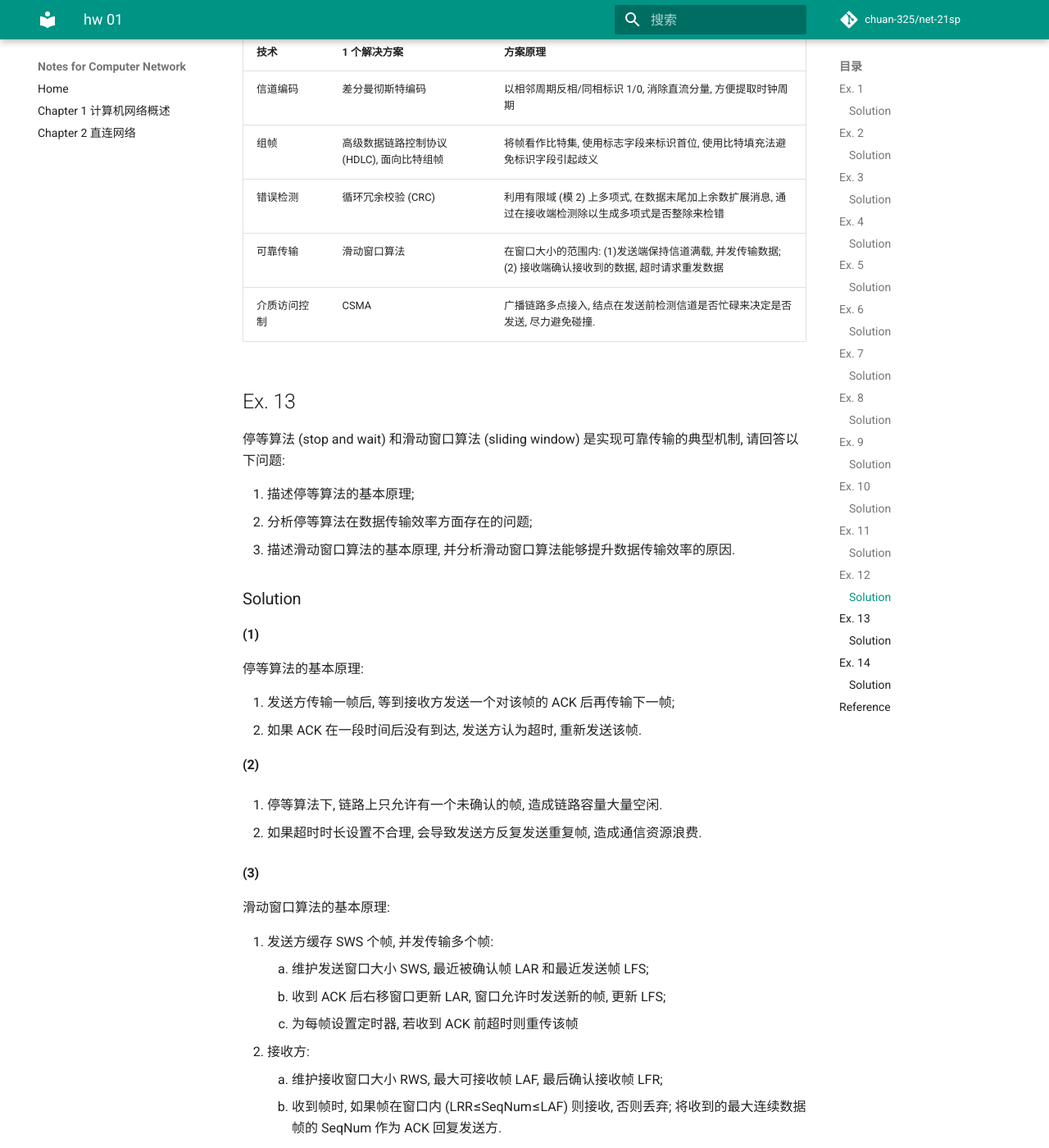
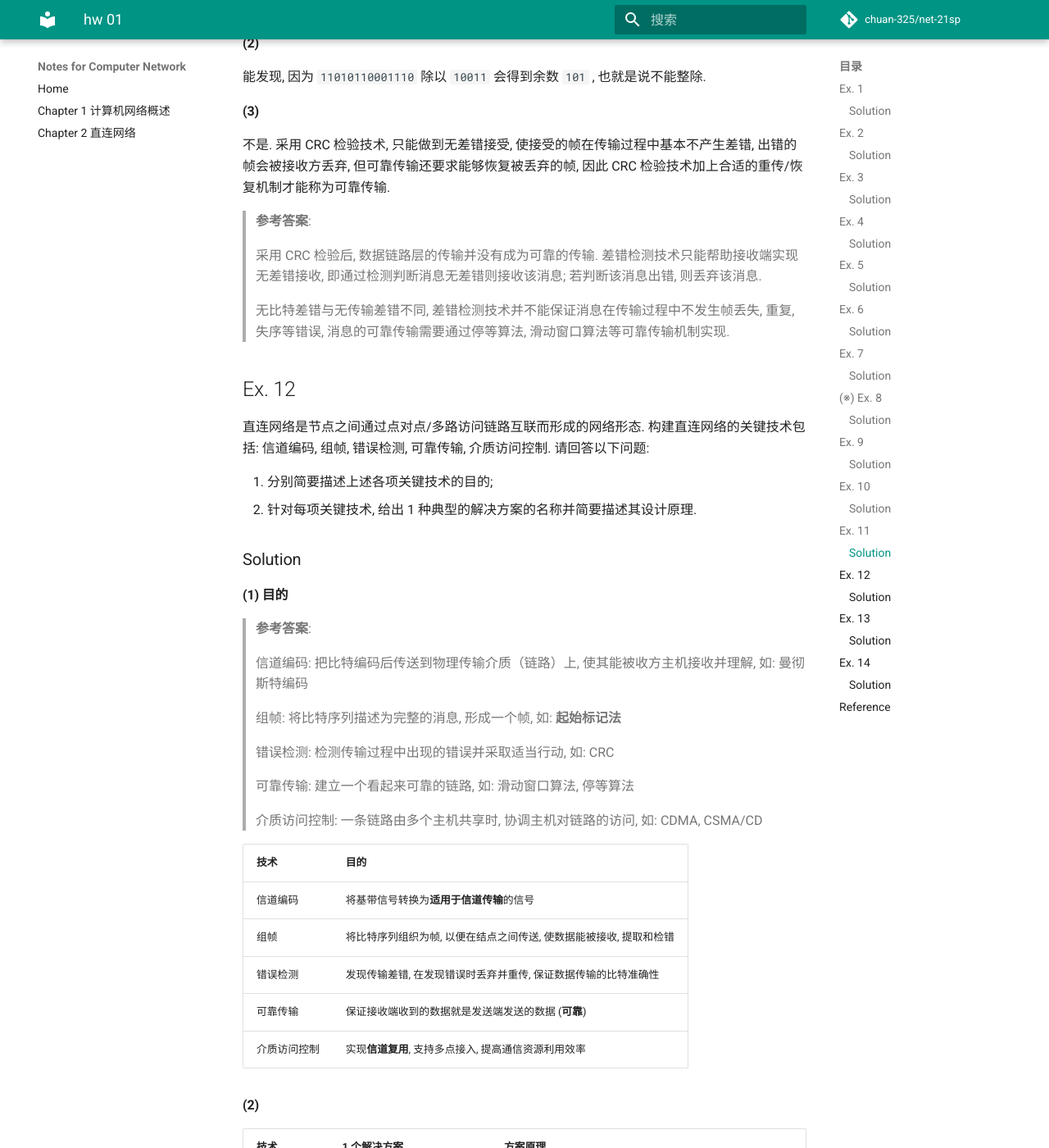
Before and after one commit to chuan-325/net-21sp, an MkDocs documentation site: the page built from docs/hw/hw_01.md, in a window 1280 px wide and 1400 px high, scrolled down 6744 px. Shown: the whole window at 82% size. Built offline with MkDocs 1.6.1 and Material for MkDocs 9.7.7, drawn with Linux system fonts in a browser that asks for light colours; comment, search, counter and statistics services are not loaded; some of the changed text lies outside the part shown.

Commit message:
hw 01: amend answers by TA's slides

```diff
--- a/docs/hw/hw_01.md
+++ b/docs/hw/hw_01.md
@@ -2,15 +2,19 @@
 
 <h2>Overview</h2>
 
-- 第 1 章: 1, 2, 4
+- 第 1 章: 1, 2, 4, 3, 6
 
-- 第 2 章: 12, 9, 11, 13, 10, 7, 8, (3, 6?)
+- 第 2 章: 12, 9, 11, 13, 10, 7, 8
 
-- 第 3-4 章:14, (5?)
+- 第 3-4 章: 5, 14
 
 > 注意:
 >
-> 1. **单位问题**: 1KiB=1024B, 1KB=1000B. "KiB" 即千位二进制字节 (kilo binary byte). 所以 1Kb 和 1kb 应该不分大小写都是 `1:1000` 的进制转换.
+> 1. **单位问题**: 1KiB=1024B, 1KB=1000B.
+>    "KiB" 即千位二进制字节 (kilo binary byte).
+>    所以 1Kb 和 1kb 应该不分大小写都是 `1:1000` 的进制转换.
+> 2. **传输层/运输层?** PPT 上都是传输层, 教材上都是运输层.
+>    (这里指的都是 transport layer)
 
 ## Ex. 1
 
@@ -20,7 +24,7 @@
 
 由低至高: 物理层, 数据链路层, 网络层, 传输层, 会话层, 表示层, 应用层.
 
-> 传输层/运输层? PPT 上都是传输层, 教材上都是运输层. (直接写 transport layer 算了)
+> TCP/IP 协议是四层模型: 应用层, 运输层, 网际层, 网络接口层
 
 ## Ex. 2
 
@@ -81,6 +85,28 @@
 
 ### Solution
 
+> 参考答案:
+>
+> **集线器**:
+> **物理层**中间设备,
+> 主要作用是在物理层中实现透明的二进制比特复制,
+> 以补偿信号衰减/整形,
+> 使用集线器相连接的所有结点仍然在同一个碰撞域
+>
+> **网桥**:
+> **数据链路层**的中间设备,
+> 主要作用是根据 MAC 帧的目的地址对收到的帧进行转发.
+> 基于其过滤和转发帧功能,
+> 网桥将其连接的各网段隔离为不同的碰撞域
+>
+> **路由器**:
+> **网络层**的中间设备,
+> 作用是根据 IP 分组的目的地址对收到的 IP 分组进行转发
+>
+> **网关**:
+> **网络层以上的中间系统**,
+> 作用是在高层进行协议的转换以连接两个不兼容的系统
+
 | Item   | 作用层次   | 主要功能                                   |
 | ------ | ---------- | ------------------------------------------ |
 | 集线器 | 物理层     | 接收从某个端口输入的信号, 并向所有端口转发 |
@@ -94,13 +120,16 @@
 
 ### Solution
 
-**报文交换**: 发送整个 7Mb + 接收整个 7Mb
+**报文交换**:
+主机甲向路由器发送整个 7Mb + 路由器向主机乙发送整个 7Mb
 
 $$
 t_{\text{g}}=\frac{\rm 7Mb}{\rm 10Mbps}\times 2=1400{\rm ms}
 $$
 
-**分组交换**: 发送第 2 个分组的同时已经开始接收第 1 个分组, 共 700 个分组
+**分组交换**: 主机甲发送第 2 个分组的同时,
+路由器已经开始向主机乙转发第 1 个分组,
+共 700 个分组.
 
 $$
 t_{\text{p}}=
@@ -109,7 +138,9 @@
 ={\rm 701ms}
 $$
 
-> 注意 1M=1000k
+> 注意:
+>
+> 1M=1000k
 
 ## Ex. 7
 
@@ -155,11 +186,26 @@
 
 因此, A 未发送数据, B 和 D 发送 1, C 发送 0.
 
-## Ex. 8
+## (※) Ex. 8
+
+> 第二次做还懵了一下.
 
 假定 1km 长的 CSMA/CD [^1] 网络的链路带宽为 1Gb/s, 设信号在链路上的传播速率是 200000km/s, 请问能够使用此协议的最短帧长为多少?
 
 ### Solution
+
+> **提示**:
+>
+> Q: 为什么有 "最短帧长" ? 帧长太短了会发生什么?
+>
+> 记端到端的传播时延为 τ, 最先发送的站点最多经过 2τ 就可以知道是否发生了碰撞,
+> 故称 **2τ** 为 **争用期** .
+> 只有经过争用期之后还没有检测到碰撞, 才能肯定这次发送不会发生碰撞.
+>
+> 若帧长太短, 则还不知道是否发生碰撞就已经开始后续帧的发送, 这不好.
+>
+> 适当的帧长保证在数据帧发送完毕的时间不小于碰撞能够被检测到的时间,
+> 也就是说, 帧长不小于 **发送速率 × 最大碰撞检测时间** (=带宽 ×RTT?)
 
 信号在链路上的单程传播时间
 
@@ -194,7 +240,9 @@
 
 信道的最大传输数据速率约为 398.69kbps.
 
-> 注意, 不是奈氏定理...
+> 注意:
+>
+> 不是奈氏定理, 不需要考虑 "物理状态种类".
 
 ## Ex. 10
 
@@ -202,23 +250,35 @@
 
 ### Solution
 
-单程传播时延:
+单程传播时延: (传播时延一般和物理介质之类的有关, 这里传播时延 τ=路程长度/光速)
 
 $$
 t_1=\frac{3\times10^4{\rm km}}{3\times10^8{\rm m/s}}=0.1{\rm s}
 $$
 
-每秒可以传输帧数:
+每秒可以传输帧数: (秒传数据=带宽, 求帧数需要再除以帧的大小)
 
 $$
 \#(frame)=\frac{\rm 1Mbps\times 1s}{\rm 8\times10^3 bit}=125
 $$
+
+> **重点**:
+> 怎么确定发送窗口大小呢?
+>
+> 答案: 避免发生碰撞, 需要保证帧传输时间不小于碰撞检测时间 2τ,
+>
+> 可以参考 [Ex. 8](#Ex-8).
 
 可得发送窗口大小 (帧数):
 
 $$
 \text{SWS}=125\times0.1\times2=25
 $$
+
+> **重点**:
+> 怎么根据窗口大小确定 MaxSeqNum 呢?
+>
+> 答案: `SWS+RWS < MaxSeqNum`.
 
 由 $\text{SWS=RWS}$ 得 $\text{SWS}<\frac{\text{MaxSeqNum+1}}{2}$, 因此需要至少 50 个序号, 对应 $\lceil\log_2 50\rceil=6$ 个比特.
 
@@ -244,6 +304,16 @@
 
 不是. 采用 CRC 检验技术, 只能做到无差错接受, 使接受的帧在传输过程中基本不产生差错, 出错的帧会被接收方丢弃, 但可靠传输还要求能够恢复被丢弃的帧, 因此 CRC 检验技术加上合适的重传/恢复机制才能称为可靠传输.
 
+> **参考答案**:
+>
+> 采用 CRC 检验后, 数据链路层的传输并没有成为可靠的传输.
+> 差错检测技术只能帮助接收端实现无差错接收, 即通过检测判断消息无差错则接收该消息;
+> 若判断该消息出错, 则丢弃该消息.
+>
+> 无比特差错与无传输差错不同,
+> 差错检测技术并不能保证消息在传输过程中不发生帧丢失, 重复, 失序等错误,
+> 消息的可靠传输需要通过停等算法, 滑动窗口算法等可靠传输机制实现.
+
 ## Ex. 12
 
 直连网络是节点之间通过点对点/多路访问链路互联而形成的网络形态. 构建直连网络的关键技术包括: 信道编码, 组帧, 错误检测, 可靠传输, 介质访问控制. 请回答以下问题:
@@ -255,13 +325,37 @@
 
 #### (1) 目的
 
+> **参考答案**:
+>
+> 信道编码:
+> 把比特编码后传送到物理传输介质（链路）上,
+> 使其能被收方主机接收并理解,
+> 如: 曼彻斯特编码
+>
+> 组帧:
+> 将比特序列描述为完整的消息, 形成一个帧,
+> 如: **起始标记法**
+>
+> 错误检测:
+> 检测传输过程中出现的错误并采取适当行动,
+> 如: CRC
+>
+> 可靠传输:
+> 建立一个看起来可靠的链路,
+> 如: 滑动窗口算法, 停等算法
+>
+> 介质访问控制:
+> 一条链路由多个主机共享时,
+> 协调主机对链路的访问,
+> 如: CDMA, CSMA/CD
+
 | 技术         | 目的                                                               |
 | ------------ | ------------------------------------------------------------------ |
-| 信道编码     | 将基带信号转换为适用于信道传输的信号                               |
+| 信道编码     | 将基带信号转换为**适用于信道传输**的信号                           |
 | 组帧         | 将比特序列组织为帧, 以便在结点之间传送, 使数据能被接收, 提取和检错 |
 | 错误检测     | 发现传输差错, 在发现错误时丢弃并重传, 保证数据传输的比特准确性     |
-| 可靠传输     | 保证接收端收到的数据就是发送端发送的数据                           |
-| 介质访问控制 | 实现信道复用, 支持多点接入, 提高通信资源利用效率                   |
+| 可靠传输     | 保证接收端收到的数据就是发送端发送的数据 (**可靠**)                |
+| 介质访问控制 | 实现**信道复用**, 支持多点接入, 提高通信资源利用效率               |
 
 #### (2)
 
@@ -287,28 +381,28 @@
 
 停等算法的基本原理:
 
-1. 发送方传输一帧后, 等到接收方发送一个对该帧的 ACK 后再传输下一帧;
-2. 如果 ACK 在一段时间后没有到达, 发送方认为超时, 重新发送该帧.
+1. (停等) 发送方传输一帧后, 等到接收方发送一个对该帧的 ACK 后再传输下一帧;
+2. (重传) **如果 ACK 在一段时间后没有到达, 发送方认为超时, 重新发送该帧**.
 
 #### (2)
 
 1. 停等算法下, 链路上只允许有一个未确认的帧, 造成链路容量大量空闲.
 
-2. 如果超时时长设置不合理, 会导致发送方反复发送重复帧, 造成通信资源浪费.
+\*2. 如果超时时长设置不合理, 会导致发送方反复发送重复帧, 造成通信资源浪费.
 
 #### (3)
 
 滑动窗口算法的基本原理:
 
-1. 发送方缓存 SWS 个帧, 并发传输多个帧:
+1. **发送方**缓存 SWS 个帧, 并发传输多个帧:
    1. 维护发送窗口大小 SWS, 最近被确认帧 LAR 和最近发送帧 LFS;
    2. 收到 ACK 后右移窗口更新 LAR, 窗口允许时发送新的帧, 更新 LFS;
    3. 为每帧设置定时器, 若收到 ACK 前超时则重传该帧
-2. 接收方:
+2. **接收方**只落在接收窗口内的帧, 并将最大连续帧 SeqNum 作为 Ack 回复:
    1. 维护接收窗口大小 RWS, 最大可接收帧 LAF, 最后确认接收帧 LFR;
-   2. 收到帧时, 如果帧在窗口内 (LRR≤SeqNum≤LAF) 则接收, 否则丢弃; 将收到的最大连续数据帧的 SeqNum 作为 ACK 回复发送方.
+   2. 收到帧时, 如果帧在窗口内 (LFR≤SeqNum≤LAF) 则接收, 否则丢弃; 将收到的最大连续数据帧的 SeqNum 作为 ACK 回复发送方.
 
-滑动窗口算法允许链路上有某个数量以内的未确认帧, 这是它对停等算法最显著的改进, 这使得链路容量能够被充分利用, 从而提升了数据传输效率.
+滑动窗口算法**允许链路上有某个数量以内的未确认帧**, 这是它对停等算法最显著的改进, 这使得链路容量能够被充分利用, 从而提升了数据传输效率. (因为发送窗口里的分组可以不需要等待对方确认直接连续发送)
 
 ## Ex. 14
 
@@ -327,17 +421,17 @@
 
 | Item   | 层次       | 基本功能                                                                   |
 | ------ | ---------- | -------------------------------------------------------------------------- |
-| 交换机 | 数据链路层 | 对接入交换机的结点, 根据收到的数据包的目的地址决定向何端口转发 (包含广播)  |
-| 路由器 | 网络层     | 接收 IP 数据报, 根据目的地址决定转发路由 (下一跳往哪个路由器/目的主机转发) |
+| 交换机 | 数据链路层 | (对接入交换机的结点,) 根据 **MAC 帧** 的目的地址决定向何端口转发, 能够隔离碰撞域  |
+| 路由器 | 网络层     | (接收 IP 分组,) 根据 **IP 分组** 目的地址决定该分组的转发路由 (下一跳往哪个路由器/目的主机转发), 能够隔离广播域和碰撞域 |
 
 #### (2)
 
-该网络中有 3 个冲突域, 2 个广播域.
+该网络中有 3 个冲突域 (碰撞域), 2 个广播域.
 
 ## Reference
 
 1. [如何通俗地解释什么是网桥？ - 肖宏辉的回答 - 知乎](https://www.zhihu.com/question/67473683/answer/254496942)
-2. [老司机解读香农定理、奈奎斯特定理、编码与调制 - 微波基础知识 - 微波射频网](http://www.mwrf.net/tech/basic/2018/24694.html)
+2. [老司机解读香农定理, 奈奎斯特定理, 编码与调制 - 微波基础知识 - 微波射频网](http://www.mwrf.net/tech/basic/2018/24694.html)
 
 <!--以下 Footnotes-->
 
```
